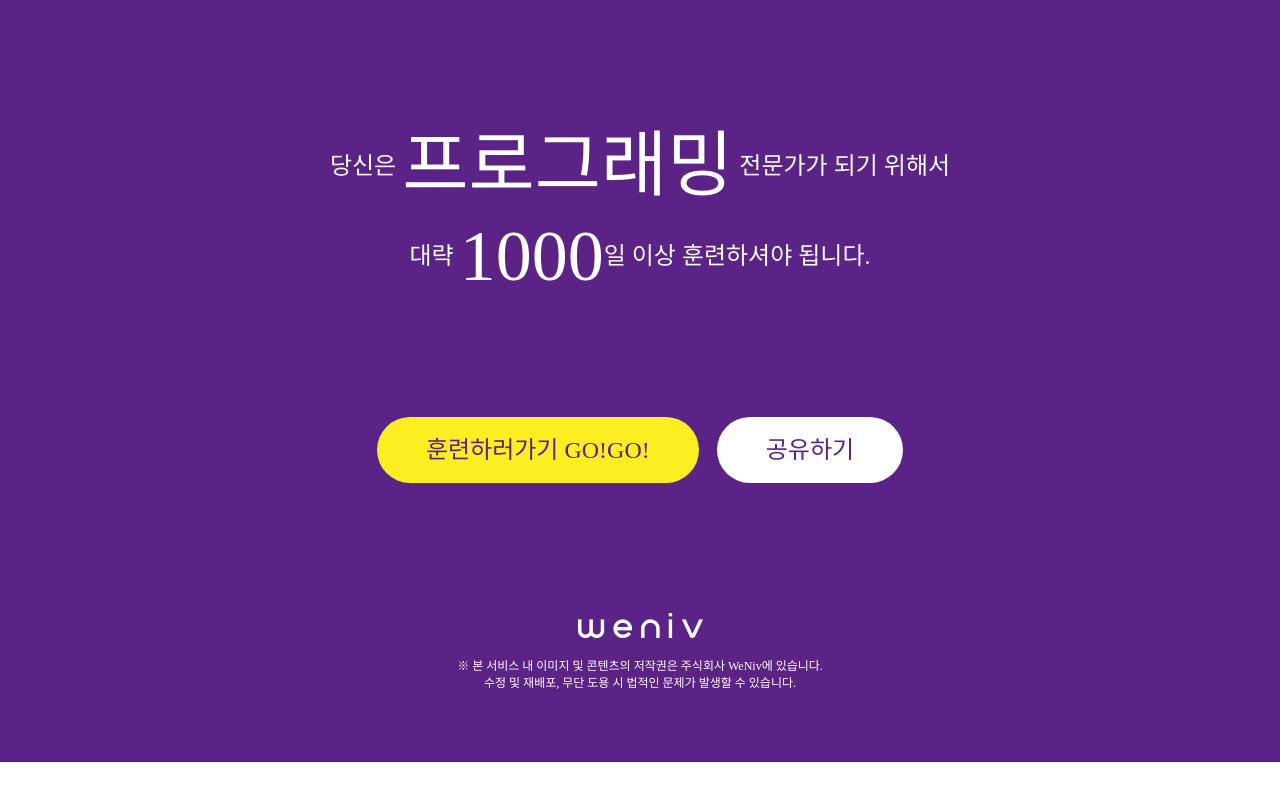
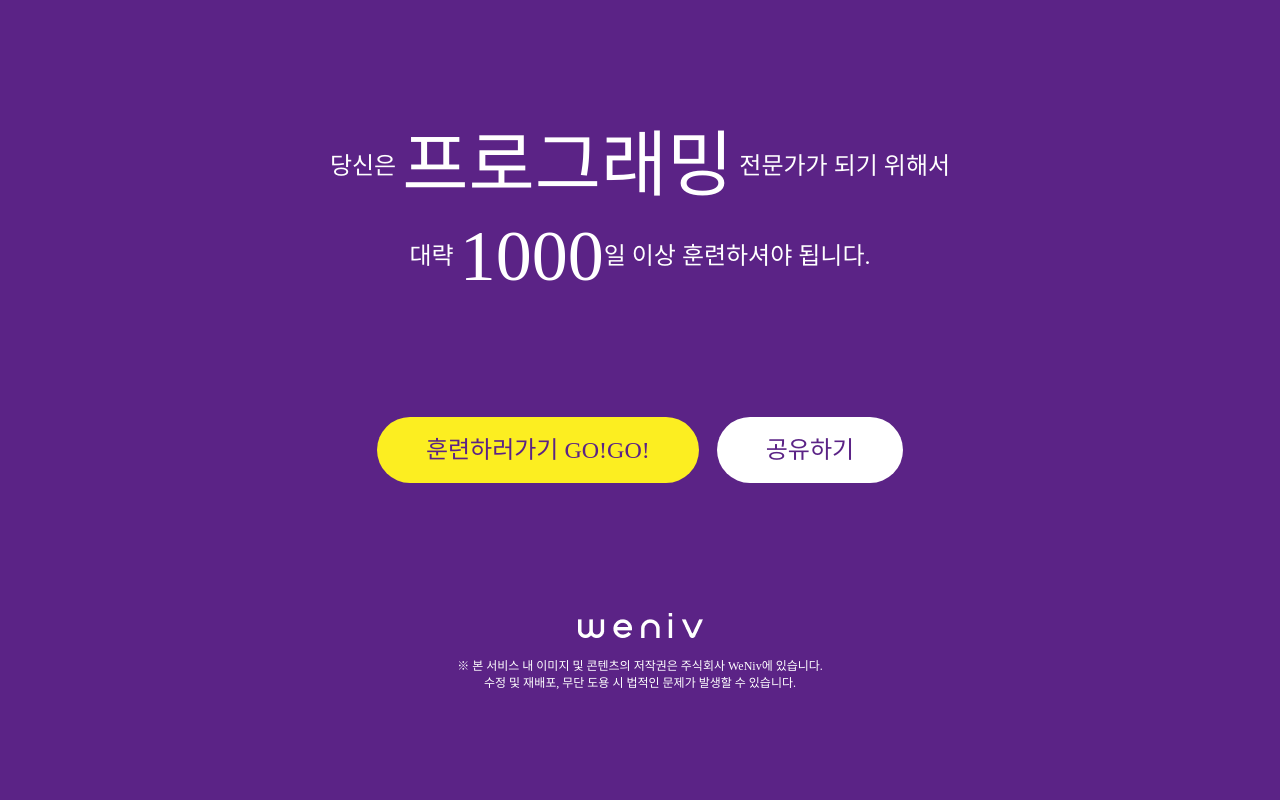
Before and after one commit to Forhye/ESTsoft_bootcamp-FE, a React (Create React App) app in the folder react/0822/react_10000/: page / in a window 1280 px wide. Shown: the part 1075-1875 px from the top of the page. Before the commit the page ends 1837 px from the top, so only its background shows below. Built offline with nearby package versions, Linux system fonts and the light colour scheme; a web font is replaced by a local one.

Commit message:
✅ update : footer에 styled-components로 스타일 적용

```diff
--- a/react/0822/react_10000/package.json
+++ b/react/0822/react_10000/package.json
@@ -10,6 +10,7 @@
     "react": "^18.3.1",
     "react-dom": "^18.3.1",
     "react-scripts": "5.0.1",
+    "styled-components": "^6.1.12",
     "web-vitals": "^2.1.4"
   },
   "scripts": {
--- a/react/0822/react_10000/src/components/Footer/Footer.jsx
+++ b/react/0822/react_10000/src/components/Footer/Footer.jsx
@@ -1,9 +1,21 @@
 import React from "react";
 import logo from "../../images-law/weniv.png";
 import "./Footer.css";
+import styled from "styled-components";
+
+const ElFooter = styled.footer`
+  padding-bottom: 70px;
+  font-family: Noto Sans KR;
+  font-size: 12px;
+  line-height: 17px;
+  text-align: center;
+  background-color: #5b2386;
+  color: #fff;
+`;
 
 export default function Footer() {
   return (
+    <ElFooter>
       <footer className="cont-footer">
         <img src={logo} alt="weniv" className="img-footer" />
         <p className="txt-footer">
@@ -13,5 +25,6 @@ export default function Footer() {
           수정 및 재배포, 무단 도용 시 법적인 문제가 발생할 수 있습니다.
         </p>
       </footer>
+    </ElFooter>
   );
 }
```
Also changed, not shown: 1 other file (tests, documents, lock files or other folders). Lines whose indentation alone changed are shown as unchanged.
